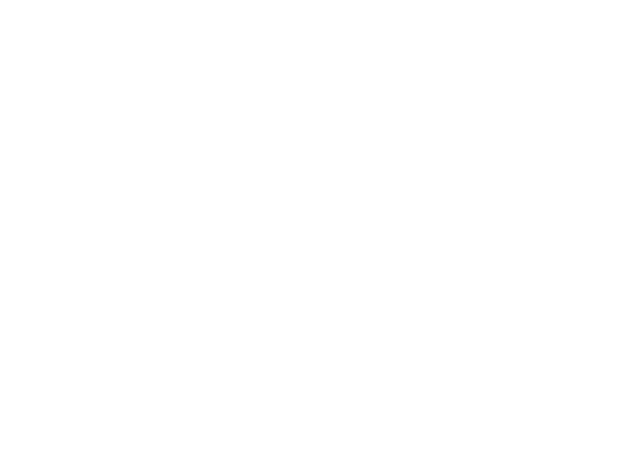
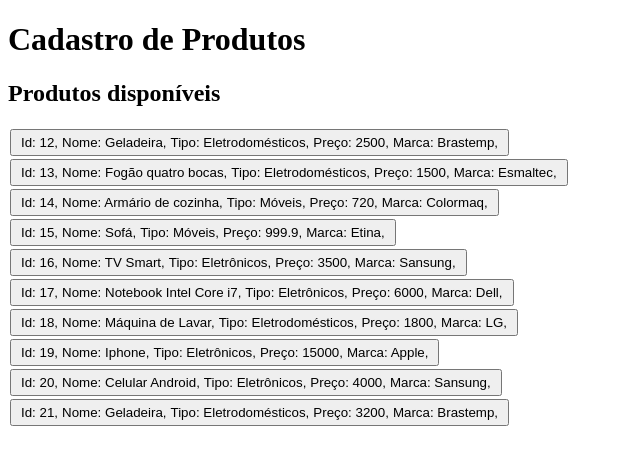
Before and after one commit to AmandaPiva/Cadastro-de-produtos, an Angular app: page / in a window 1280 px wide. Shown: the top 464 px of the page, without its empty margins (0-640 px from the left). Built offline with nearby package versions, Linux system fonts and the light colour scheme.

Commit message:
Criando o template dos produtos

```diff
--- a/src/app/app.component.html
+++ b/src/app/app.component.html
@@ -0,0 +1,2 @@
+<h1>{{title}}</h1>
+<app-produtos></app-produtos>
--- a/src/app/app.component.ts
+++ b/src/app/app.component.ts
@@ -6,5 +6,5 @@ import { Component } from '@angular/core';
   styleUrls: ['./app.component.css']
 })
 export class AppComponent {
-  title = 'cadastro-produtos';
+  title = 'Cadastro de Produtos';
 }
--- a/src/app/produtos/produtos.component.html
+++ b/src/app/produtos/produtos.component.html
@@ -1 +1,13 @@
-<p>produtos works!</p>
+<h2>Produtos disponíveis</h2>
+
+<table class="produtos_class">
+    <tr *ngFor="let prodList of interface">
+        <button type="button">
+            <td class="id">Id: {{prodList.id}},</td>
+            <td class="name">Nome: {{prodList.name}},</td>
+            <td class="type">Tipo: {{prodList.type}},</td>
+            <td class="preco">Preço: {{prodList.preco}},</td>
+            <td class="marca">Marca: {{prodList.marca}},</td>
+        </button>
+    </tr>
+</table>
```
